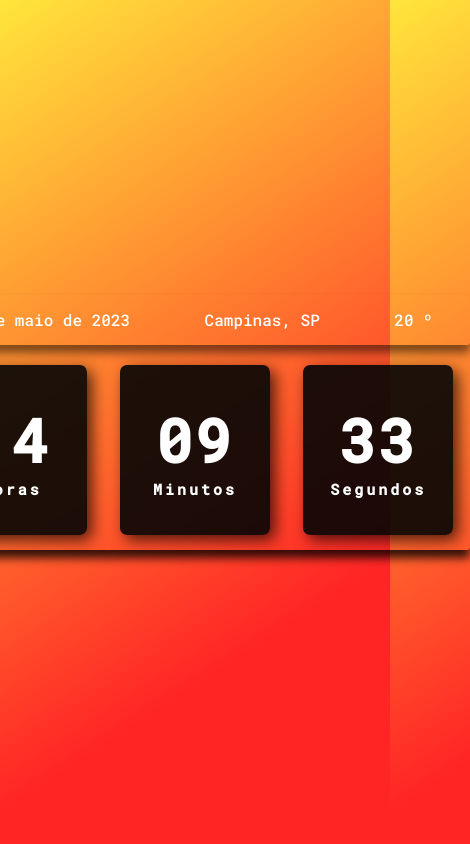
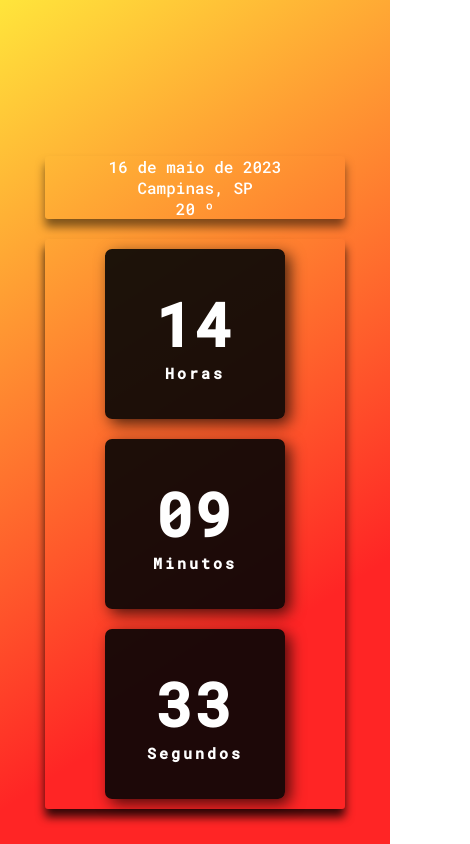
Before and after one commit to JefteSG/Relogio_Digital, a plain HTML site: page index.html in a window 390 px wide. Shown: the whole page, 470 px wide, since content can reach past the window. Drawn offline with Linux system fonts and the light colour scheme.

Commit message:
Update from media

```diff
--- a/assets/css/style.css
+++ b/assets/css/style.css
@@ -57,3 +57,26 @@ body{
     margin-bottom: 5px;
     color: #fff;
 }
+@media screen and (max-width: 767px) {
+    .relogio {
+      flex-direction: column;
+      height: auto;
+      width: 80%;
+      max-width: 300px;
+    }
+
+    .relogio div {
+      width: 60%;
+      margin-top: 10px;
+      margin-bottom: 10px;
+    }
+
+    .main-container {
+      margin-top: 120px;
+      margin-bottom: 20px;
+      flex-direction: column;
+      height: auto;
+      width: 80%;
+      max-width: 300px;
+    }
+}
```
